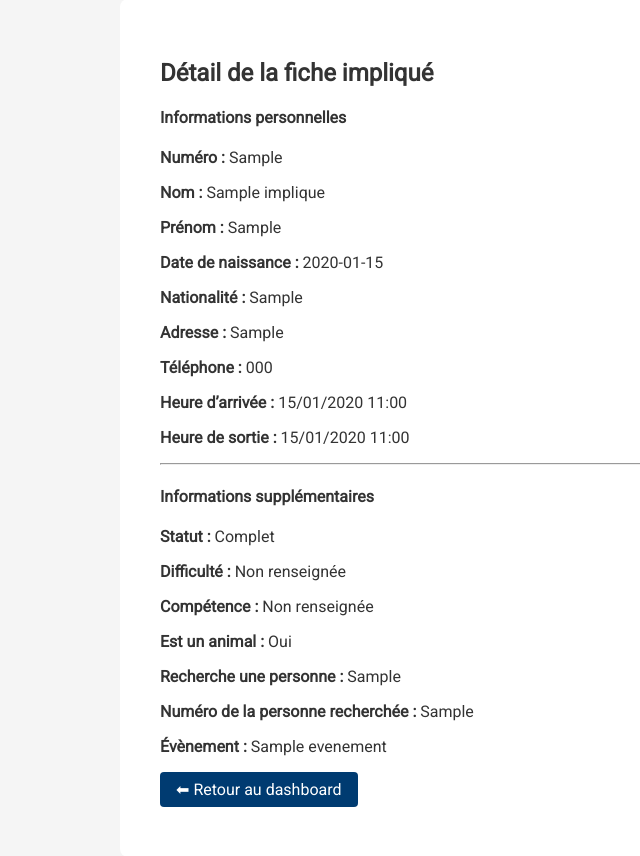
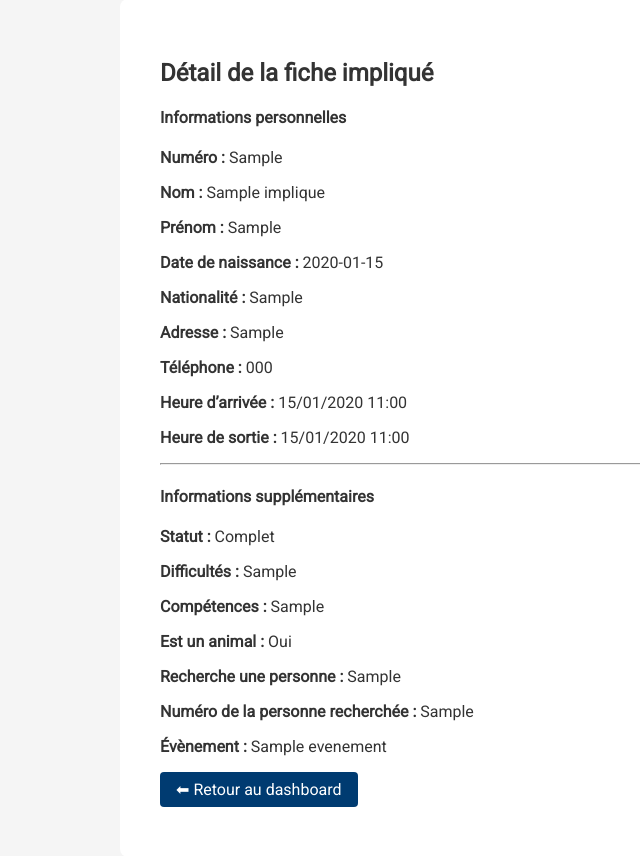
Before and after one commit to protec38/CAI, a Flask app: page /fiche/1 in a window 1280 px wide. Shown: the part 29-885 px from the top of the page, without its empty margins (0-640 px from the left). Run offline with Flask 3, Linux system fonts and the light colour scheme; the visitor is signed in with stand-in values (Sample User, id 1); tables that the repository leaves empty hold one stand-in row (values such as "Sample post").

Commit message:
Update fiche_detail.html

```diff
--- a/app/templates/fiche_detail.html
+++ b/app/templates/fiche_detail.html
@@ -32,8 +32,8 @@
         <hr>
         <h4 class="mt-4">Informations supplémentaires</h4>
         <p><strong>Statut :</strong> {{ fiche.statut }}</p>
-        <p><strong>Difficulté :</strong> {{ fiche.difficulte or 'Non renseignée' }}</p>
-        <p><strong>Compétence :</strong> {{ fiche.competence or 'Non renseignée' }}</p>
+        <p><strong>Difficultés :</strong> {{ fiche.difficultes or 'Non renseignée' }}</p>
+        <p><strong>Compétences :</strong> {{ fiche.competences or 'Non renseignée' }}</p>
         <p><strong>Est un animal :</strong> {{ 'Oui' if fiche.est_animal else 'Non' }}</p>
         <p><strong>Recherche une personne :</strong> {{ fiche.recherche_personne or 'Non' }}</p>
         <p><strong>Numéro de la personne recherchée :</strong> {{ fiche.numero_recherche or 'Non renseigné' }}</p>
```
